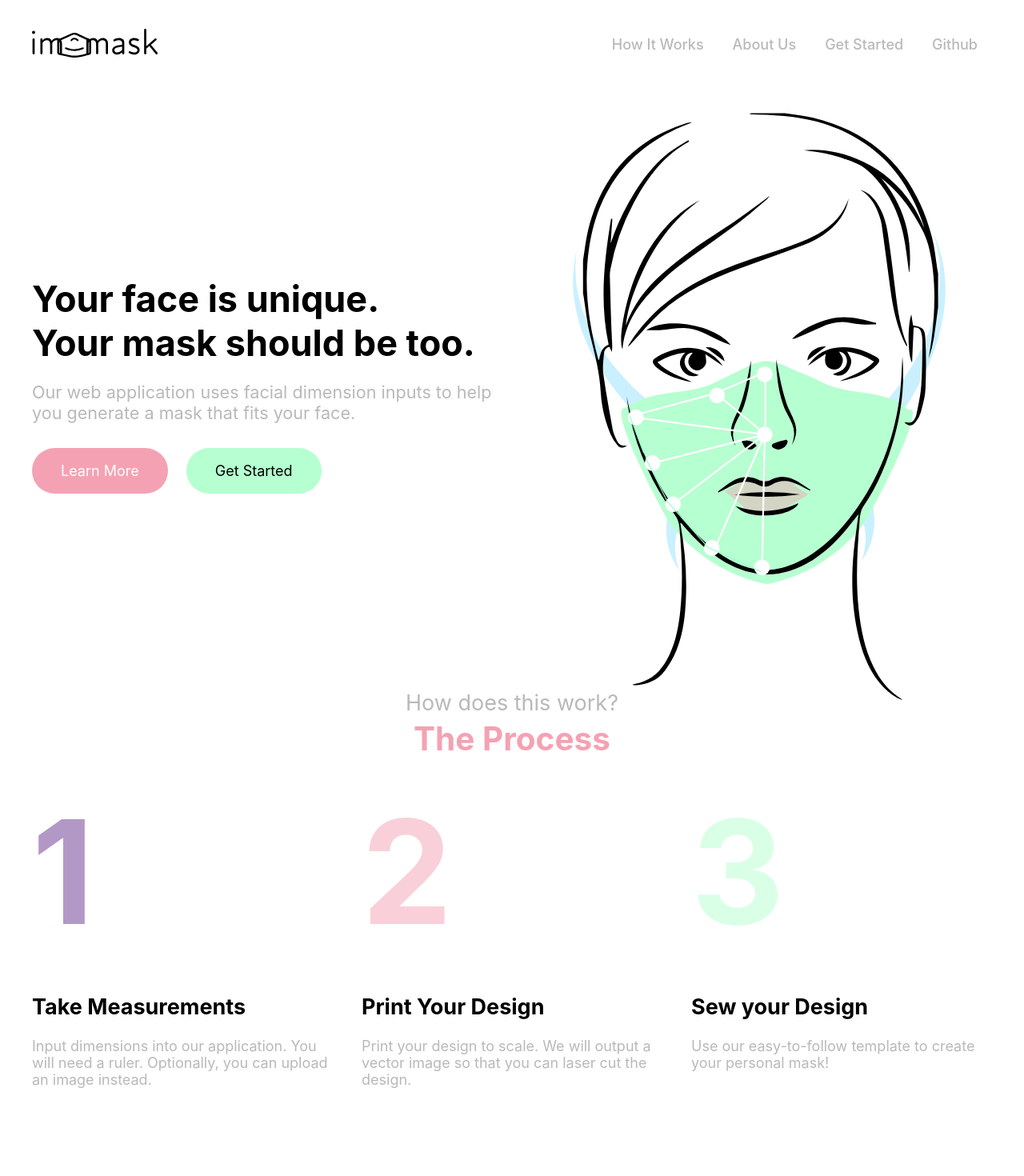
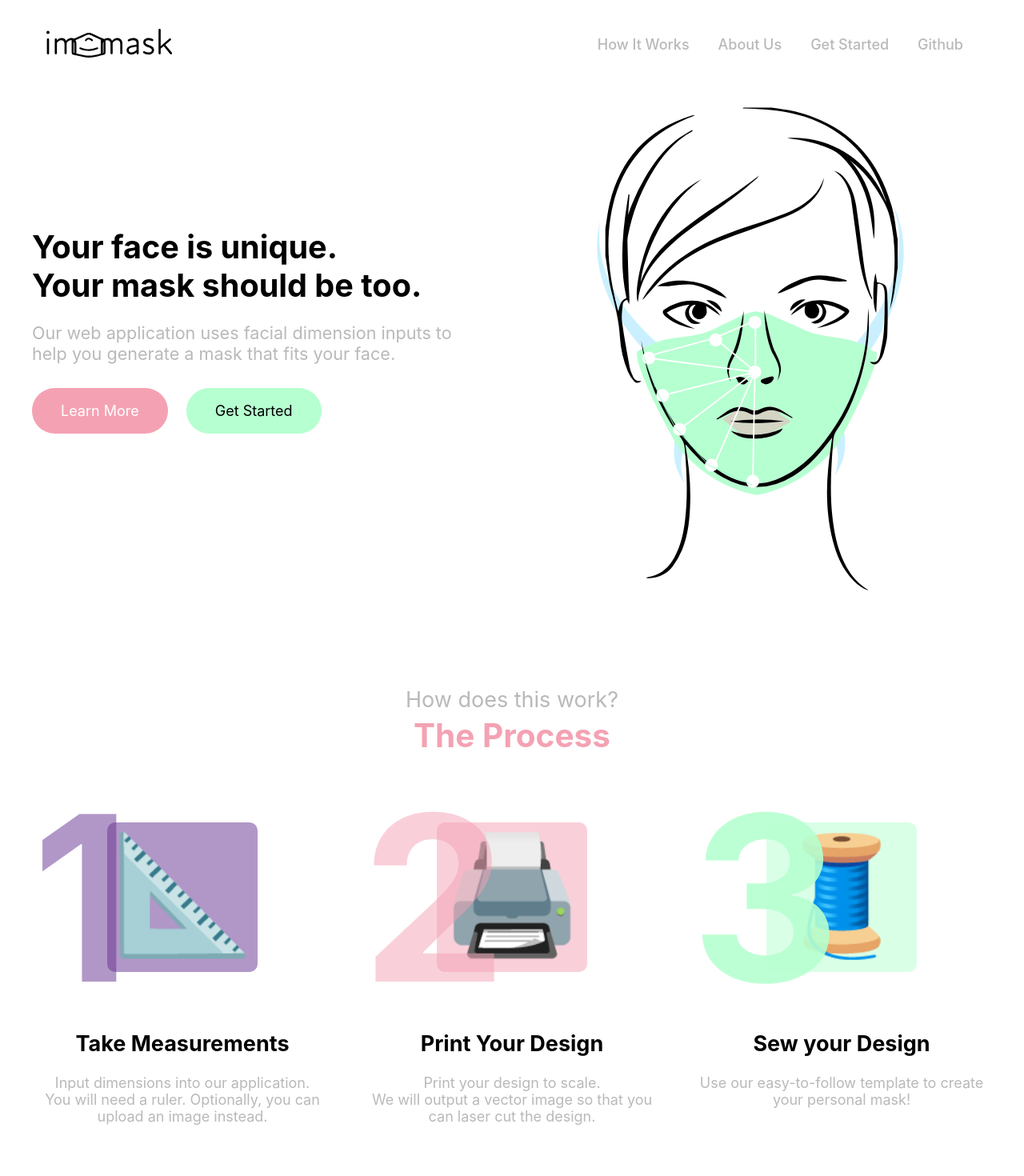
Before and after one commit to immask/immask.github.io, a Svelte app: page / in a window 1280 px wide. Shown: the top 1470 px of the page at 80% size. Built offline with nearby package versions, Linux system fonts and the light colour scheme; a web font is replaced by a local one.

Commit message:
:construction: updated #intro section

```diff
--- a/public/global.css
+++ b/public/global.css
@@ -1,8 +1,18 @@
+:root {
+	--color-pink: 244, 162, 179;
+	--color-purple: 101, 049, 143;
+	--color-green: 182, 255, 208;
+}
+
 html, body {
 	position: relative;
 	width: 100%;
 	height: 100%;
 	scroll-behavior: smooth;
+}
+
+html {
+	background: rgba(var(--color-purple), 0.2);
 }
 
 body {
@@ -12,13 +22,8 @@ body {
   margin:  0em;
   padding: 0em;
 	box-sizing: border-box;
-  font-family: -apple-system, BlinkMacSystemFont, "Segoe UI", Roboto, Oxygen-Sans, Ubuntu, Cantarell, "Helvetica Neue", sans-serif;
-}
-
-:root {
-	--color-pink: 244, 162, 179;
-	--color-purple: 101, 049, 143;
-	--color-green: 182, 255, 208;
+	font-family: -apple-system, BlinkMacSystemFont, "Segoe UI", Roboto, Oxygen-Sans, Ubuntu, Cantarell, "Helvetica Neue", sans-serif;
+	background-color: white;
 }
 
 a {
--- a/src/App.svelte
+++ b/src/App.svelte
@@ -22,7 +22,7 @@
 					</div>
 				</div>
 				<div>
-					<img src="/assets/splash.svg">
+					<img src="/assets/splash.svg" alt="splash image">
 				</div>
 			</div>
 		</section>
@@ -35,27 +35,27 @@
 				<div>
 					<div class="card-image">
 						<h1>1</h1>
-						<img>
+						<p>📐</p>
 					</div>
 					<div>
 						<h1>Take Measurements</h1>
-						<p>Input dimensions into our application. You will need a ruler. Optionally, you can upload an image instead.</p>
+						<p>Input dimensions into our application.<br>You will need a ruler. Optionally, you can upload an image instead.</p>
 					</div>
 				</div>
 				<div>
 					<div class="card-image">
 						<h1>2</h1>
-						<img>
+						<p>🖨️</p>
 					</div>
 					<div>
 						<h1>Print Your Design</h1>
-						<p>Print your design to scale. We will output a vector image so that you can laser cut the design.</p>
+						<p>Print your design to scale.<br>We will output a vector image so that you can laser cut the design.</p>
 					</div>
 				</div>
 				<div>
 					<div class="card-image">
 						<h1>3</h1>
-						<img>
+						<p>🧵</p>
 					</div>
 					<div>
 						<h1>Sew your Design</h1>
@@ -167,7 +167,7 @@
 	<div class="footing">
 		<div class="footing-heading">
 			<h1>Contact Us</h1>
-			<p>Email us at <a href="mailto:immaskcontact@gmail.com">immaskcontact@gmail.com</a>!</p>
+			<p>Email us at <a href="mailto:immaskcontact@gmail.com">immaskcontact@gmail.com</a>.</p>
 		</div>
 		<div class="footing-content">
 			<a href="#splash"><img src="/assets/immask.svg" alt="immask"></a>
@@ -202,12 +202,13 @@
 		left: 0;
 		width: 100vw;
 		max-width: 1200px;
+		box-sizing: border-box;
 		padding: 2em 1em;
 		margin: auto;
 		display: flex;
 		flex-direction: row;
-		z-index: 2;
 		justify-content: space-between;
+		z-index: 1;
 	}
 
 	.header {
@@ -257,6 +258,8 @@
 	.content {
 		width: 100%;
 		margin: auto;
+		padding: 1em;
+		box-sizing: border-box;
 	}
 
 	.content section {
@@ -290,18 +293,18 @@
 
 	.content section#splash {
 		position: relative;
-		height: 100vh;
 	}
 
 	.content section#splash .section-content {
 		display: grid;
-  	grid-template-columns: 1fr 1fr;
+		grid-template-columns: repeat(auto-fit, minmax(460px, 1fr));;
+		grid-template-rows: 1fr;
 		grid-column-gap: 2em;
-		height: 100vh;
+		height: 100%;
 	}
 
 	.content section#splash h1 {
-		font-size: 2.5em;
+		font-size: 2.2em;
 		margin: 0;
 	}
 
@@ -324,6 +327,8 @@
 		display: flex;
 		flex-direction: column;
 		justify-content: center;
+		max-width: 70vh;
+		height: 90vh;
 	}
 
 	.content section#splash button:nth-of-type(1) {
@@ -337,7 +342,7 @@
 	}
 
 	.content section#splash .section-content img {
-		height: 80%;
+		height: 80vh;
 	}
 
 	.content section .section-heading {
@@ -356,8 +361,9 @@
 
 	.content section#intro .section-content {
 		display: grid;
-		grid-template-columns: 1fr 1fr 1fr;
+		grid-template-columns: repeat(auto-fit, minmax(360px, 1fr));;
 		grid-column-gap: 2em;
+		text-align: center;
 	}
 
 	.content section#intro .section-content p {
@@ -368,28 +374,66 @@
 		color: rgb(var(--color-pink));
 	}
 
+	.content section#intro .card-image {
+		position: relative;
+		display: flex;
+		align-items: center;
+		justify-content: center;
+		height: 16em;
+	}
+
 	.content section#intro .card-image h1 {
-		font-size: 10em;
+		font-size: 16em;
+		line-height: 1em;
 		margin: 0;
 		color: rgba(0, 0, 0, 0.4);
+		position: absolute;
+		left: 0;
+	}
+
+	.content section#intro .card-image p  {
+		font-size: 8em;
+		margin: 0;
+		height: 1.3em;
+		width: 1.3em;
+		border-radius: 10px;
 	}
 
 	.content section#intro .section-content > div:nth-of-type(1) .card-image h1 {
 		color: rgba(var(--color-purple), 0.5);
 	}
 
+	.content section#intro .section-content > div:nth-of-type(1) .card-image p  {
+		background-color: rgba(var(--color-purple), 0.5);
+	}
+
 	.content section#intro .section-content > div:nth-of-type(2) .card-image h1 {
 		color: rgba(var(--color-pink), 0.5);
 	}
 
+	.content section#intro .section-content > div:nth-of-type(2) .card-image p  {
+		background-color: rgba(var(--color-pink), 0.5);
+	}
+
 	.content section#intro .section-content > div:nth-of-type(3) .card-image h1 {
-		color: rgba(var(--color-green), 0.5);
+		color: rgba(var(--color-green), 0.90);
+	}
+
+	.content section#intro .section-content > div:nth-of-type(3) .card-image p  {
+		background-color: rgba(var(--color-green), 0.50);
+	}
+
+	.content section#about .title {
 	}
 
 	.content section#about .section-content {
 		display: grid;
 		grid-template-columns: 1fr 1fr;
 		grid-column-gap: 2em;
+	}
+
+	.content section#start .title {
+		color: rgb(var(--color-purple));
 	}
 
 	.content section#start .section-content {
@@ -404,6 +448,15 @@
 		flex-direction: column;
 		background: rgba(var(--color-purple), 0.2);
 		border-radius: 1em;
+	}
+
+	.content section#start .section-content img {
+		width: 80%;
+		margin: auto;
+	}
+
+	.content section#start .section-content h1 {
+		margin-bottom: 0;
 	}
 
 	.content section#start .section-content button {
```
Also changed, not shown: public/assets/Asset 2.svg (added), public/assets/Asset 3.svg (added).
